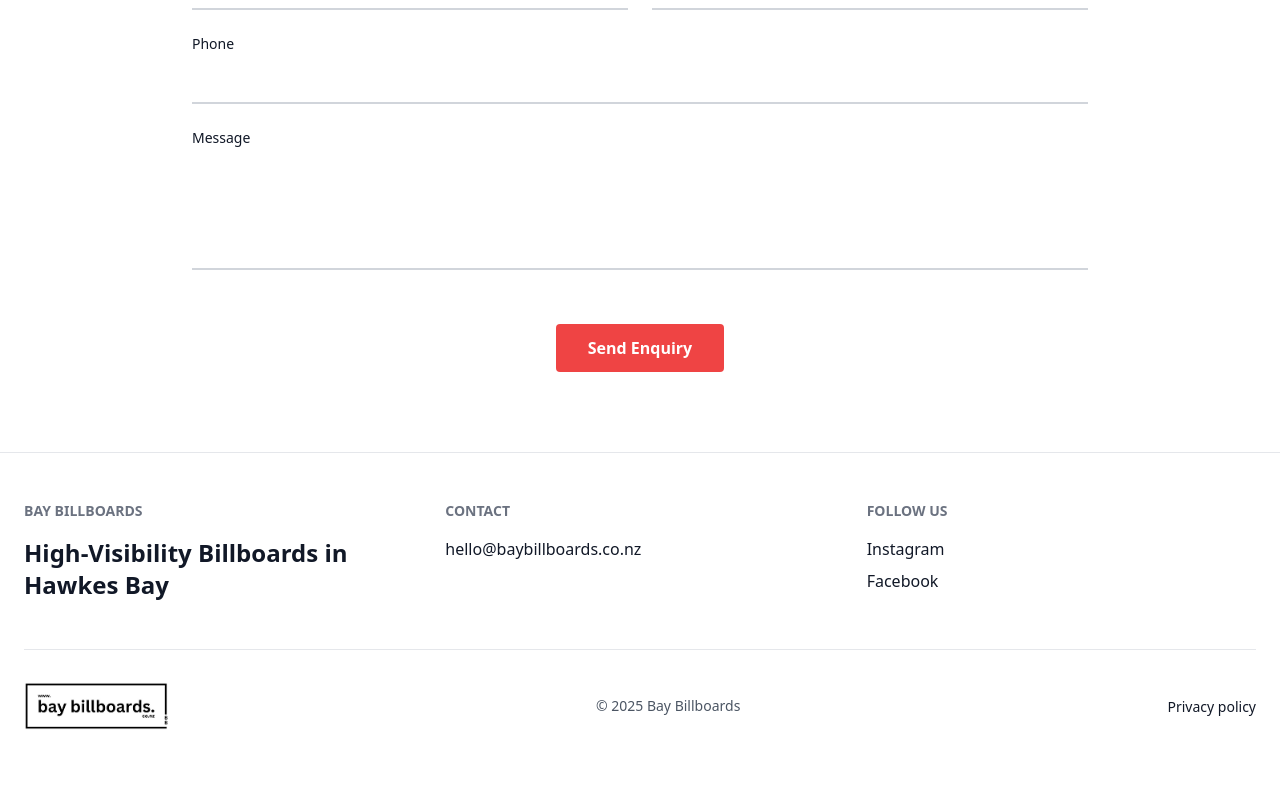
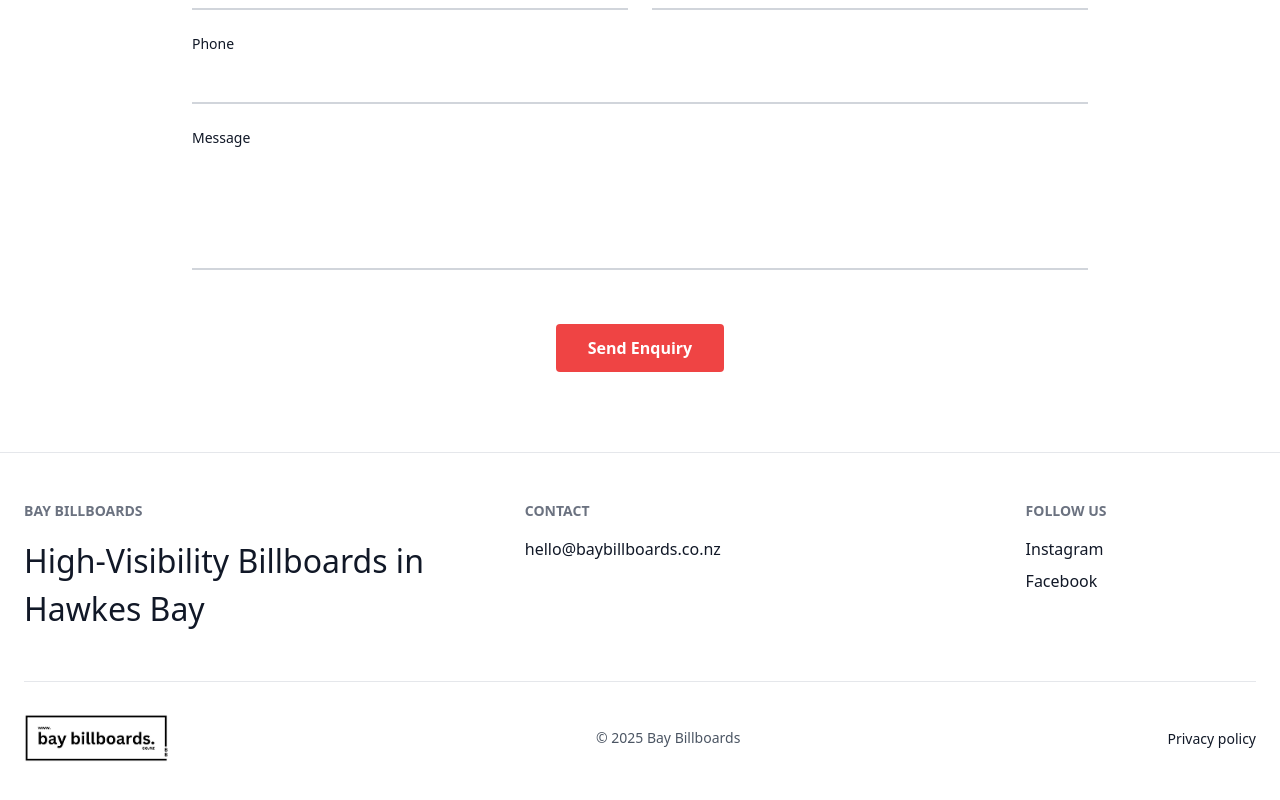
Before and after one commit to ramki0202/baybillboards, a Next.js app: page / in a window 1280 px wide. Shown: the part 2879-3679 px from the top of the page. Before the commit the page ends 3657 px from the top, so only its background shows below. Built offline with nearby package versions, Linux system fonts and the light colour scheme.

Commit message:
Refactor heading styles for consistency and improve layout in multiple sections

```diff
--- a/components/CallToActionSection.tsx
+++ b/components/CallToActionSection.tsx
@@ -8,7 +8,7 @@
     >
       <div className="absolute inset-0 "></div>
       <div className="max-w-4xl mx-auto text-center relative z-10">
-        <h2 className="mb-6" style={{ fontSize: '42px', fontWeight: '400' }}>
+        <h2 className="mb-6" style={{ fontSize: "42px", fontWeight: "400" }}>
           All we need is your idea
         </h2>
         <p className="text-lg leading-relaxed text-gray-800">
--- a/components/Footer.tsx
+++ b/components/Footer.tsx
@@ -5,13 +5,16 @@
   return (
     <footer className="bg-white border-t border-gray-200">
       <div className="max-w-7xl mx-auto px-6 py-12">
-        <div className="grid grid-cols-1 md:grid-cols-3 gap-8 mb-12">
+        <div className="grid grid-cols-1 md:grid-cols-[2fr_2fr_1fr] gap-10 mb-12">
           {/* Bay Billboards Section */}
           <div>
             <h3 className="text-sm font-semibold text-gray-500 uppercase mb-4">
               BAY BILLBOARDS
             </h3>
-            <h4 className="text-2xl font-bold text-gray-900">
+            <h4
+              className="text-gray-900"
+              style={{ fontSize: "32px", fontWeight: "400" }}
+            >
               High-Visibility Billboards in Hawkes Bay
             </h4>
           </div>
--- a/components/GallerySection.tsx
+++ b/components/GallerySection.tsx
@@ -19,7 +19,9 @@
       <div className="max-w-7xl mx-auto px-6">
         <div className="text-center mb-12">
           <p className="text-xs tracking-widest text-gray-500 mb-4">OUR WORK</p>
-          <h2 className="mb-6" style={{ fontSize: '42px', fontWeight: '400' }}>Gallery</h2>
+          <h2 className="mb-6" style={{ fontSize: "42px", fontWeight: "400" }}>
+            Gallery
+          </h2>
           <p className="text-sm md:text-base text-gray-600 max-w-3xl mx-auto">
             Browse through our collection of billboard campaigns and designs.
           </p>
--- a/components/Hero.tsx
+++ b/components/Hero.tsx
@@ -1,3 +1,4 @@
+"use client";
 import Image from "next/image";
 
 export default function Hero() {
@@ -24,7 +25,13 @@
         />
         <a
           href="#enquire"
-          className="bg-red-500 text-white text-sm md:text-base font-medium px-5 py-2 rounded shadow hover:bg-red-600 transition"
+          className="bg-red-500 text-white text-sm md:text-base font-medium px-5 py-2 rounded shadow hover:bg-red-600 transition scroll-smooth"
+          onClick={(e) => {
+            e.preventDefault();
+            document.getElementById("enquire")?.scrollIntoView({
+              behavior: "smooth",
+            });
+          }}
         >
           Enquire now
         </a>
--- a/components/IdeaSection.tsx
+++ b/components/IdeaSection.tsx
@@ -2,9 +2,12 @@
 
 const IdeaSection = () => {
   return (
-    <section className="py-20 px-6 bg-white">
+    <section className="py-20 px-6 bg-white" id="enquire">
       <div className="max-w-4xl mx-auto">
-        <h2 className="text-center mb-4" style={{ fontSize: '42px', fontWeight: '400' }}>
+        <h2
+          className="text-center mb-4"
+          style={{ fontSize: "42px", fontWeight: "400" }}
+        >
           Get In Touch
         </h2>
         <p className="text-center text-gray-600 mb-12">
```
